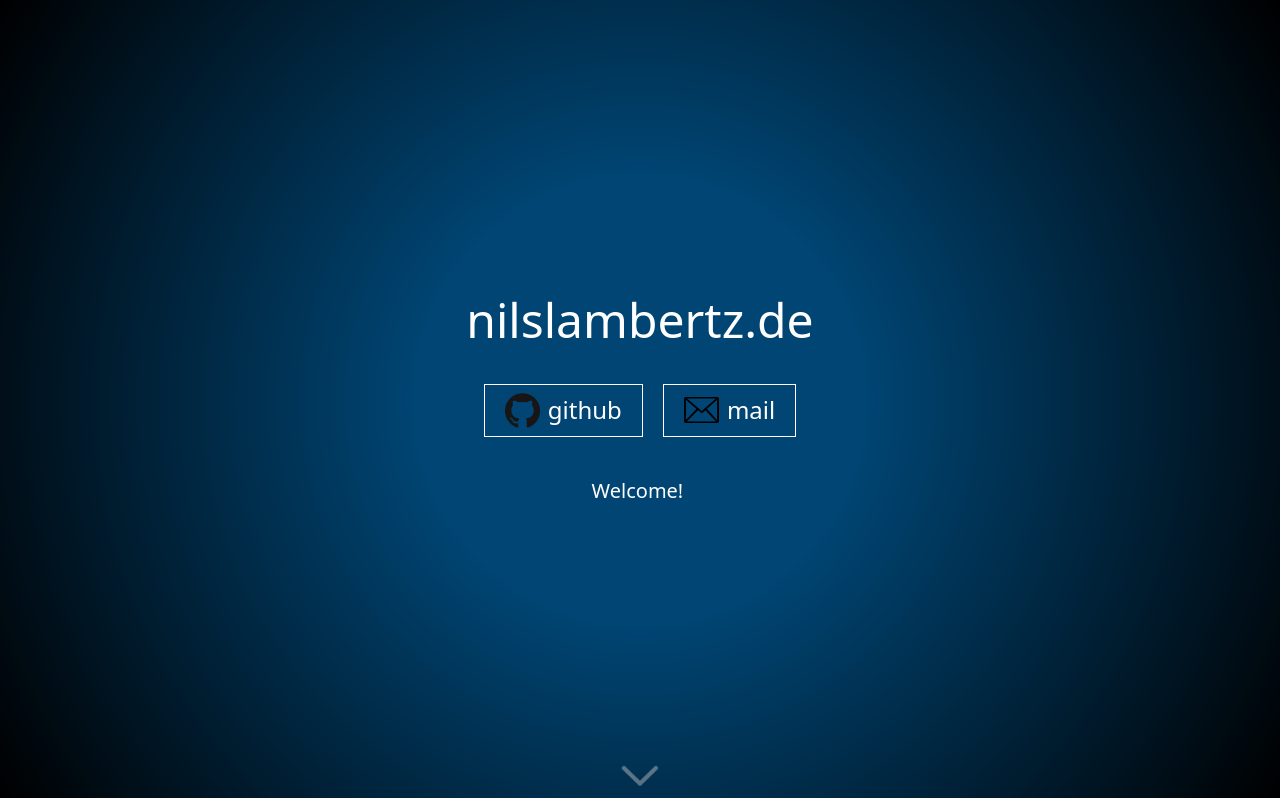
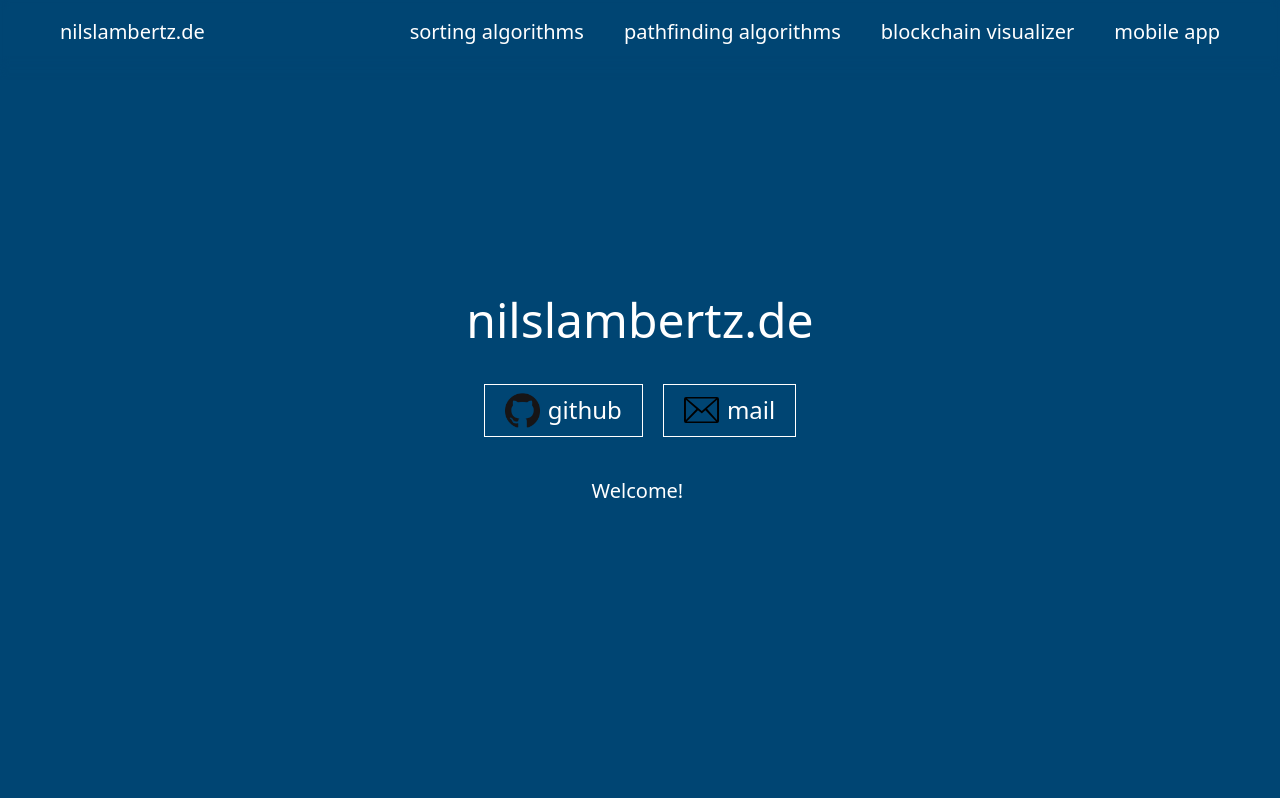
Before and after one commit to nilslambertz/nilslambertz.de, a Next.js app: page / in a window 1280 px wide. Shown: the top 798 px of the page. Built offline with nearby package versions, Linux system fonts and the light colour scheme.

Commit message:
New look

```diff
--- /dev/null
+++ b/src/components/Nav.tsx
@@ -0,0 +1,31 @@
+import {getAnchorIdByTitle} from "@/functions";
+import {
+    ABOUT_ME_PORTFOLIO_ELEMENT,
+    ALL_PORTFOLIO_ELEMENTS,
+} from "@/portfolio-elements";
+import React from "react";
+import NavLink from "./NavLink";
+
+const aboutMeElem = ABOUT_ME_PORTFOLIO_ELEMENT;
+
+export default function Nav() {
+    return (
+        <div
+            className="hidden md:flex backdrop-blur-sm background-blur-gradient z-10 h-20 pb-4 fixed top-0 w-full flex-col px-5">
+            <div className="flex-1 text-white px-10 text-xl flex flex-row gap-10 items-center">
+                <NavLink
+                    title={aboutMeElem.title}
+                    link={getAnchorIdByTitle(aboutMeElem.title)}
+                ></NavLink>
+                <div className="flex-1"></div>
+                {ALL_PORTFOLIO_ELEMENTS.slice(1).map((elem) => (
+                    <NavLink
+                        key={elem.title}
+                        title={elem.title}
+                        link={getAnchorIdByTitle(elem.title)}
+                    ></NavLink>
+                ))}
+            </div>
+        </div>
+    );
+}
--- /dev/null
+++ b/src/components/NavLink.tsx
@@ -0,0 +1,10 @@
+import React from "react";
+
+interface NavLinkProps {
+  title: string;
+  link: string;
+}
+
+export default function NavLink({ title, link }: NavLinkProps) {
+  return <a className="hover:underline" href={"#" + link}>{title}</a>;
+}
--- a/src/components/PortfolioElementArrowLink.tsx
+++ b/src/components/PortfolioElementArrowLink.tsx
@@ -14,7 +14,7 @@ export default function PortfolioElementArrowLink({
   return (
     <a
       className={
-        "hidden md:flex group absolute z-10 left-0 w-full h-12 flex-row justify-center items-center gap-5 cursor-pointer transition-opacity opacity-50 hover:opacity-100 " +
+        "flex md:hidden group absolute z-10 left-0 w-full h-12 flex-row justify-center items-center gap-5 cursor-pointer transition-opacity opacity-50 hover:opacity-100 " +
         (direction === "up" ? "top-0" : "bottom-0")
       }
       href={"#" + getAnchorIdByTitle(elementTitle)}
--- a/src/functions.ts
+++ b/src/functions.ts
@@ -1 +1,2 @@
-export const getAnchorIdByTitle = (title: string) => title.replace(" ", "-");
+export const getAnchorIdByTitle = (title: string) =>
+  title.replace(/ |\./g, "-");
--- a/src/globals.css
+++ b/src/globals.css
@@ -2,10 +2,16 @@
 @tailwind components;
 @tailwind utilities;
 
-html, body, #__next {
+html,
+body,
+#__next {
   padding: 0;
   margin: 0;
   height: 100%;
   width: 100%;
   scroll-behavior: smooth;
 }
+
+.background-blur-gradient {
+  mask: linear-gradient(0deg, transparent, black 30%);
+}
--- a/src/pages/index.tsx
+++ b/src/pages/index.tsx
@@ -1,9 +1,9 @@
-import { ALL_PORTFOLIO_ELEMENTS } from "@/portfolio-elements";
+import {ALL_PORTFOLIO_ELEMENTS} from "@/portfolio-elements";
 import Head from "next/head";
 import PortfolioElement from "@/components/PortfolioElement";
-import ShadowOverlay from "@/components/ShadowOverlay";
+import Nav from "@/components/Nav";
 import SnakeGame from "@/components/SnakeGame";
-import React, { useEffect, useState } from "react";
+import React, {useEffect, useState} from "react";
 
 export default function Home() {
     const [jsEnabled, setJsEnabled] = useState(false);
@@ -15,12 +15,12 @@ export default function Home() {
         <>
             <Head>
                 <title>nilslambertz.de</title>
-        <meta name="description" content="nilslambertz.de" />
-        <meta name="viewport" content="width=device-width, initial-scale=1" />
+                <meta name="description" content="nilslambertz.de"/>
+                <meta name="viewport" content="width=device-width, initial-scale=1"/>
             </Head>
-      <main className="w-full h-full">
-        <React.StrictMode>
-          <ShadowOverlay></ShadowOverlay>
+            <main className="w-full h-full relative">
+                <Nav></Nav>
+                <div className="w-full h-full">
                     {ALL_PORTFOLIO_ELEMENTS.map((elem, index, array) => (
                         <PortfolioElement
                             key={index}
@@ -29,8 +29,8 @@ export default function Home() {
                             nextElementTitle={array?.[index + 1]?.title}
                         ></PortfolioElement>
                     ))}
-        </React.StrictMode>
                     {jsEnabled && <SnakeGame></SnakeGame>}
+                </div>
             </main>
         </>
     );
--- a/src/portfolio-elements.ts
+++ b/src/portfolio-elements.ts
@@ -1,4 +1,5 @@
 export interface PortfolioElementType {
+  id: string;
   title: string;
   description?: string;
   backgroundImage?: string;
@@ -19,8 +20,8 @@ export interface PortfolioElementLink {
 const DEMO_BUTTON_STRING = "demo";
 const REPO_BUTTON_STRING = "repo";
 
-export const ALL_PORTFOLIO_ELEMENTS: PortfolioElementType[] = [
-  {
+export const ABOUT_ME_PORTFOLIO_ELEMENT: PortfolioElementType = {
+  id: "home",
   title: "nilslambertz.de",
   description: "Welcome!",
   backgroundColor: "bg-[#004573]",
@@ -37,8 +38,12 @@ export const ALL_PORTFOLIO_ELEMENTS: PortfolioElementType[] = [
       url: "mailto:mail@nilslambertz.de",
     },
   ],
-  },
+};
+
+export const ALL_PORTFOLIO_ELEMENTS: PortfolioElementType[] = [
+  ABOUT_ME_PORTFOLIO_ELEMENT,
   {
+    id: "sorting-algorithms",
     title: "sorting algorithms",
     description:
       "sorting algorithms like BubbleSort, QuickSort and MergeSort visualized with pausable animations",
@@ -59,6 +64,7 @@ export const ALL_PORTFOLIO_ELEMENTS: PortfolioElementType[] = [
     ],
   },
   {
+    id: "pathfinding-algorithms",
     title: "pathfinding algorithms",
     description:
       "pathfinding algorithms like A*, Dijkstra and Greedy visualized",
@@ -80,6 +86,7 @@ export const ALL_PORTFOLIO_ELEMENTS: PortfolioElementType[] = [
     ],
   },
   {
+    id: "blockchain-visualizer",
     title: "blockchain visualizer",
     description: "introduction to Blockchains through an interactive example",
     backgroundImage: "blockchain-demo.png",
@@ -99,11 +106,12 @@ export const ALL_PORTFOLIO_ELEMENTS: PortfolioElementType[] = [
     ],
   },
   {
+    id: "mobile-app",
     title: "mobile app",
-    description: "react native app to keep track of classes and exercises",
+    description: "react native app to keep track of Classes and Exercises",
     backgroundImage: "mobile-app.png",
     buttonBackgroundColor: "bg-[#a31dac]",
-    highlightedWords: ["classes", "exercises"],
+    highlightedWords: ["Classes", "Exercises"],
     textHighlightColor: "text-[#ed03fc]",
     links: [
       {
```
Lines whose indentation alone changed are shown as unchanged.
